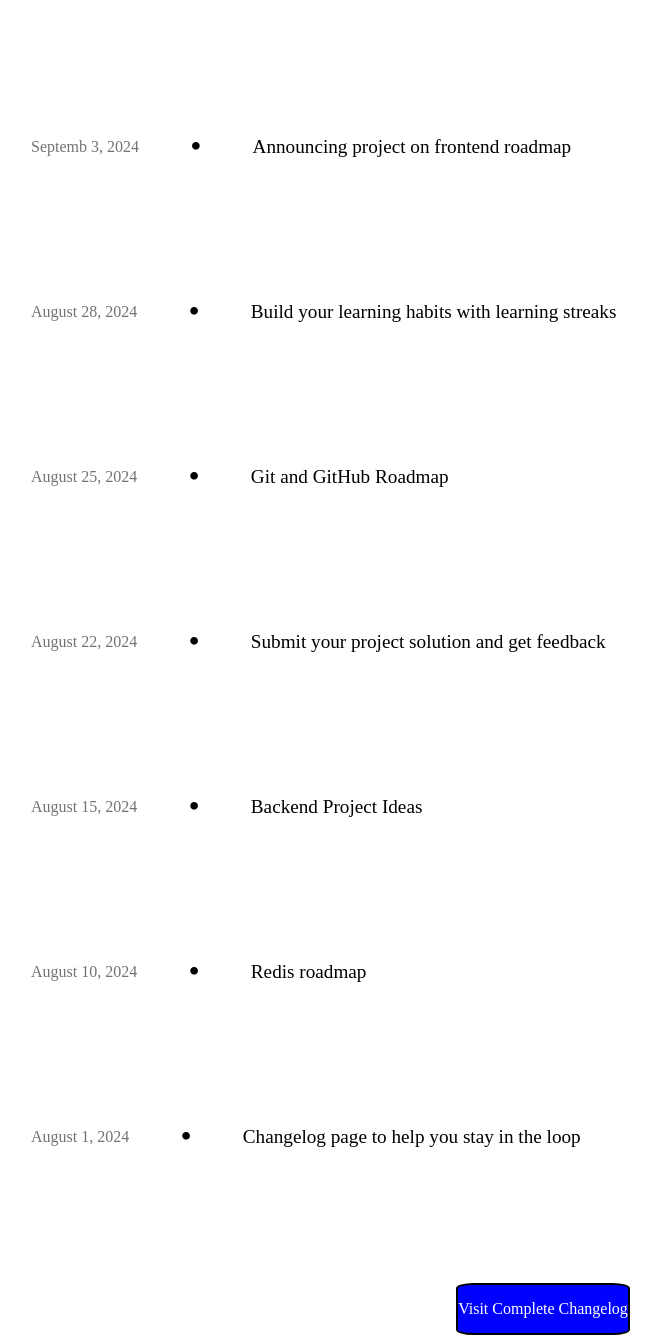
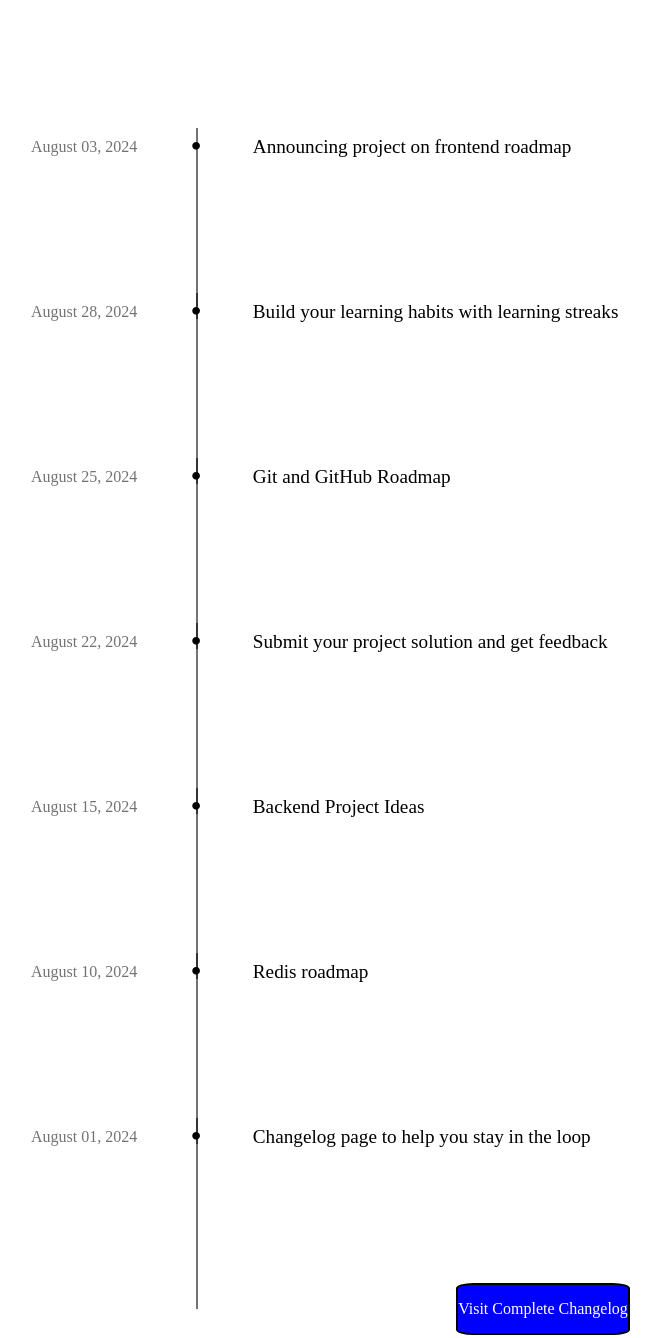
Before and after one commit to gtmmanni-codes/Changelog, a plain HTML site: page index.html in a window 1280 px wide. Shown: the part 160-1498 px from the top of the page, without its empty margins (97-758 px from the left). Drawn offline with Linux system fonts and the light colour scheme.

Commit message:
ready to submit

```diff
--- a/index.html
+++ b/index.html
@@ -16,7 +16,7 @@
     </div>
     <div class="container">
         <div class="box">
-            <div class="date">Septemb 3, 2024</div>
+            <div class="date">August 03, 2024</div>
             <div class="dot">•</div>
             <div class="task">Announcing project on frontend roadmap</div>
         </div>
@@ -46,7 +46,7 @@
             <div class="task">Redis roadmap</div>
         </div>
         <div class="box">
-            <div class="date">August 1, 2024</div>
+            <div class="date">August 01, 2024</div>
             <div class="dot">•</div>
             <div class="task">Changelog page to help you stay in the loop</div>
         </div>
--- a/style.css
+++ b/style.css
@@ -19,6 +19,7 @@
 
 /**body**/
 
+
 .box{
     display: flex;
     margin: 10%;
@@ -39,12 +40,24 @@
     opacity: 55%;
     display: flex;
     align-items: center;
+    border-right: 2px solid black;
+
+    margin-right: -5.7%;
+    padding-right: 5.7%;
+    margin-bottom: -15%;
+    padding-bottom: 15%;
+
+
+
+
+
 }
 
 .task{
     font-size: 1.2rem;
     display: flex;
     align-items: center;
+
 }
 
 
@@ -53,7 +66,9 @@
     opacity: 100%;
     font-size: 1.2rem;
     color:red;
+
 }
+
 
 /**bottom**/
 .button{
```
Also changed, not shown: 1 other file.
